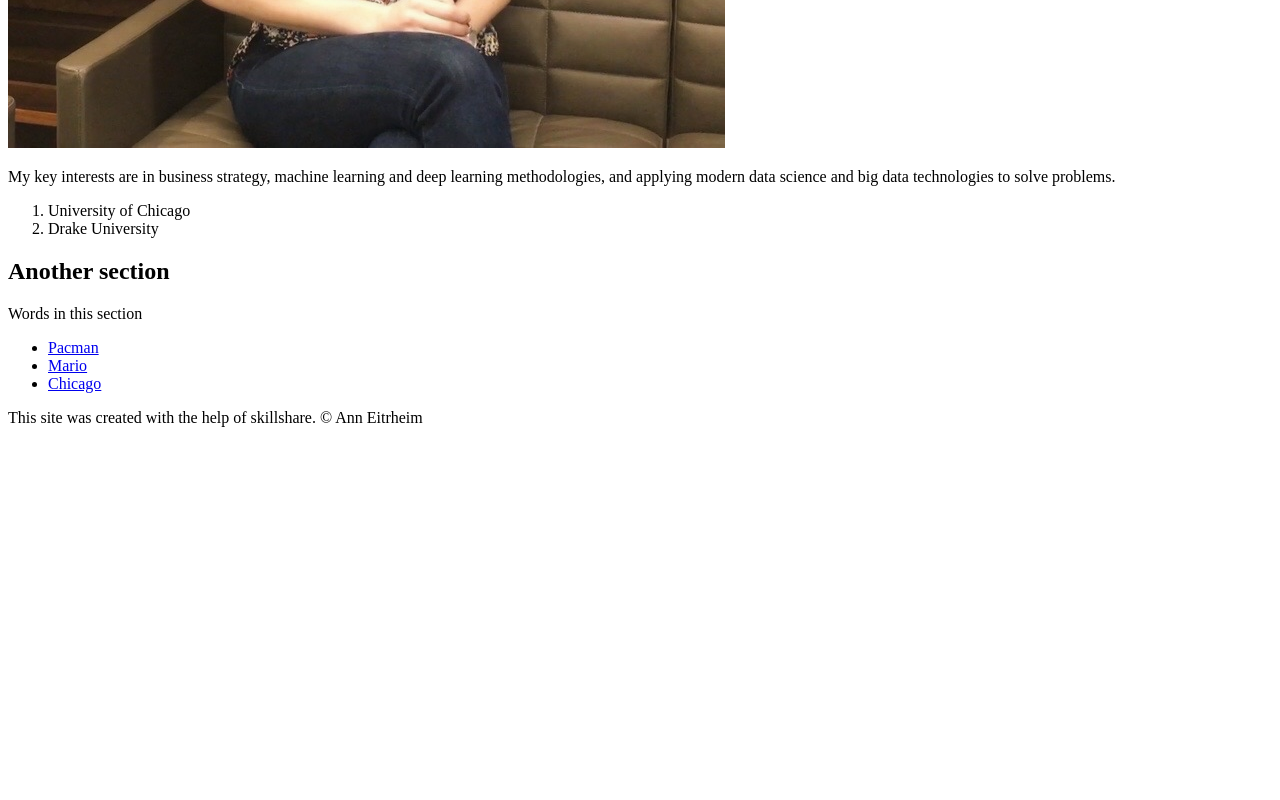
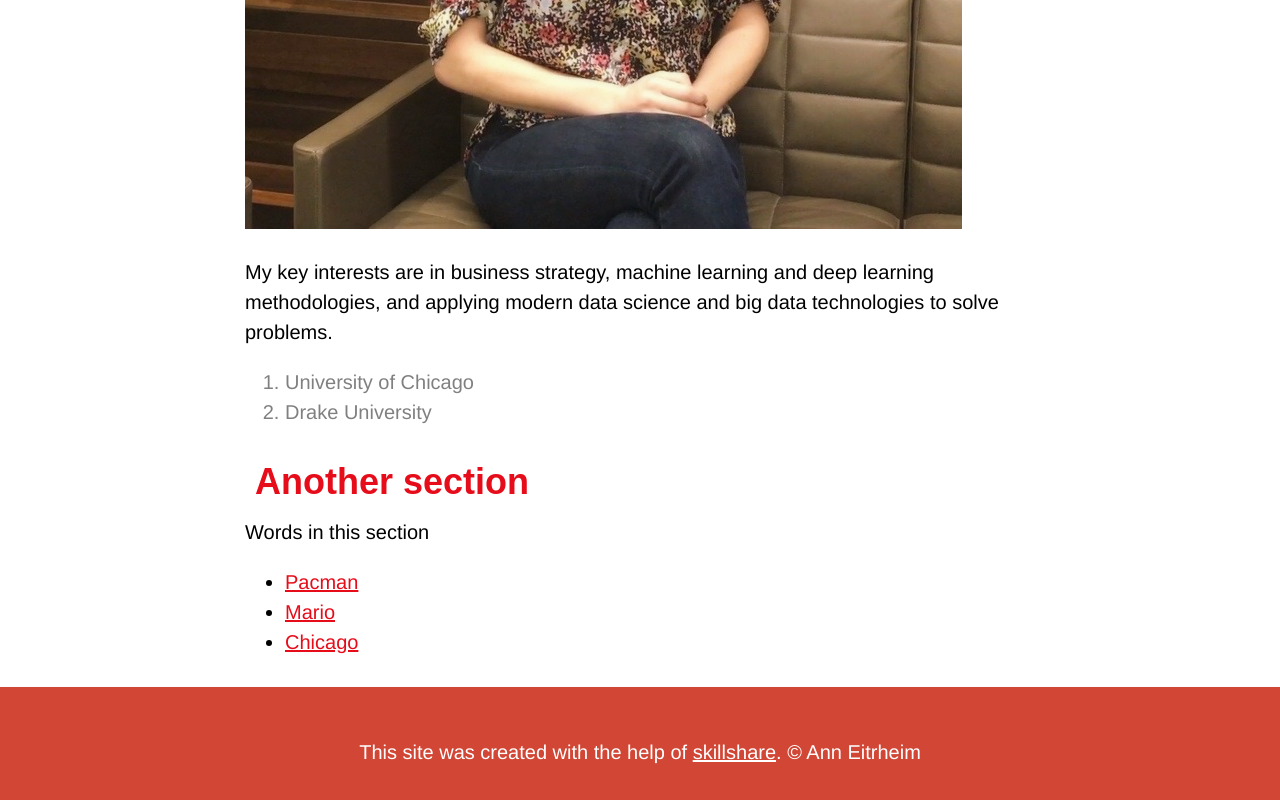
Before and after one commit to eitrheim/Skillshare-First-Website, a plain HTML site: page index.html in a window 1280 px wide. Shown: the part 1140-1940 px from the top of the page. Before the commit the page ends 1583 px from the top, so only its background shows below. Drawn offline with Linux system fonts and the light colour scheme; a web font is replaced by a local one.

Commit message:
created css for site

```diff
--- /dev/null
+++ b/css/annstyle.css
@@ -0,0 +1,66 @@
+body{
+	margin: 0px;
+	font-family: helvetica, sans-serif;
+	font-size: 20px;
+	line-height: 30px;
+}
+header{
+	background-color: #d14635;
+	text-align: center;
+	padding-top: 50px;
+	padding-bottom: 50px;
+}
+header h1{
+	color: white;
+	font-size: 40px
+}
+header img{
+	border-radius: 150px;
+	width: 300px;
+	border: 10px solid white;
+}
+h1, h2{
+	font-family: 'Notable', sans-serif;
+}
+
+main{
+	max-width: 800px;
+	margin: 0 auto;
+	padding: 0 0 10px 10px;
+}
+main img{
+	max-width: 100%;
+}
+h2{
+	font-size: 36px;
+	color: #e70c19;
+	margin: 40px 0 0 10px;
+}
+a{
+	color: #e70c19;
+}
+a:hover{
+	color: white;
+	background-color: #483a94;
+}
+
+footer{
+	background-color: #d14635;
+	text-align: center;
+	color: white;
+	padding: 50px;
+}
+footer p{
+	margin: 0;
+}
+footer a{
+	color: white;
+}
+footer a:hover{
+	opacity: .5;
+	background-color: transparent;
+}
+
+ol.caption{
+	color: gray;
+}
--- a/index.html
+++ b/index.html
@@ -4,13 +4,15 @@
 <head>
 	<title>Ann's Website</title>
 	<link rel="icon" href="img/bitmoji.jpeg">
+	<link href="https://fonts.googleapis.com/css2?family=Notable&display=swap" rel="stylesheet">
+	<link rel="stylesheet" type="text/css" href="css/annstyle.css">
 </head>
 <body>
 	<!-- header element -->
-	<head>
+	<header>
 		<img src="img/bitmoji.jpeg">
 		<h1>Ann bitmoji</h1>
-	</head>
+	</header>
 
 	<!-- command / to get this -->
 	<!-- main element -->
@@ -19,7 +21,7 @@
 		<p>data scientist, CFA, grad student at U of Chicago</p>
 		<img src="img/Linkedin.JPG">
 		<p>My key interests are in business strategy, machine learning and deep learning methodologies, and applying modern data science and big data technologies to solve problems.</p>
-		<ol>
+		<ol class="caption">
 			<li>University of Chicago</li>
 			<li>Drake University</li>
 		</ol>
@@ -37,7 +39,7 @@
 	<!-- footer element -->
 
 	<footer>
-		<p>This site was created with the help of skillshare. &copy; Ann Eitrheim</p>
+		<p>This site was created with the help of <a href="https://www.skillshare.com/classes/Hand-Code-Your-First-Website-HTML-CSS-Basics">skillshare</a>. &copy; Ann Eitrheim</p>
 	</footer>
 
 </body>
```
